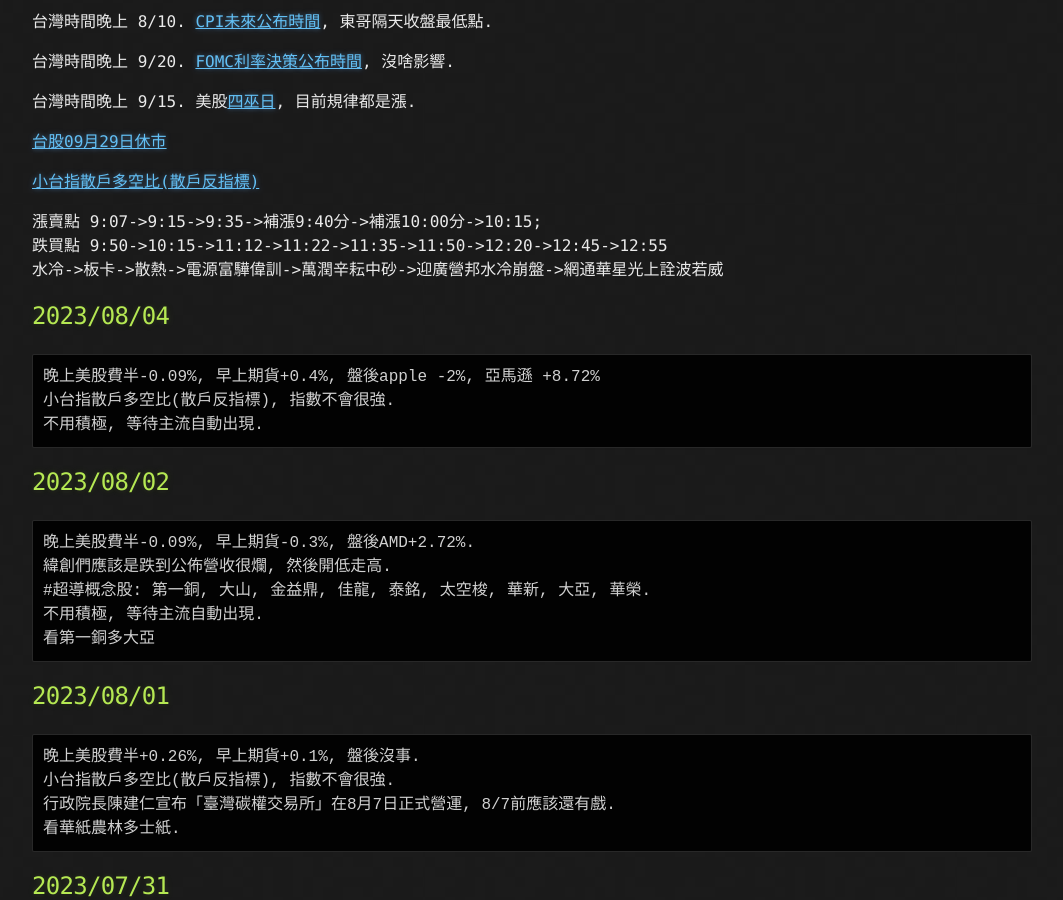
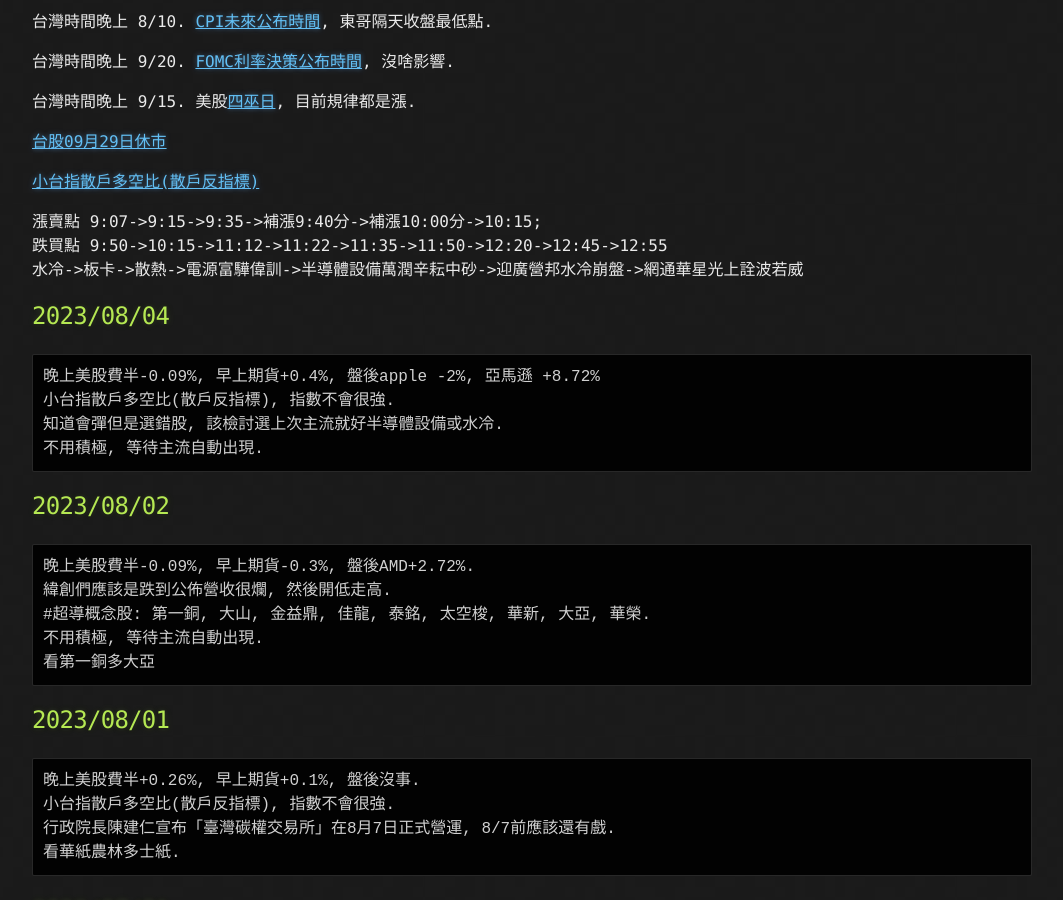
Before and after one commit to lepg5487/Stock_God, a Jekyll site: the page built from index.md, in a window 1280 px wide and 900 px high, scrolled down 328 px. Shown: the whole window, without its empty margins (108-1171 px from the left). Built offline with Jekyll 4.4.1, drawn with Linux system fonts in a browser that asks for light colours; our own code applies the rules of GitHub Pages for plain Markdown files.

Commit message:
Update index.md

````diff
--- a/index.md
+++ b/index.md
@@ -18,12 +18,13 @@ layout: testlayouts
 
 漲賣點 9:07->9:15->9:35->補漲9:40分->補漲10:00分->10:15;
 跌買點 9:50->10:15->11:12->11:22->11:35->11:50->12:20->12:45->12:55
-水冷->板卡->散熱->電源富驊偉訓->萬潤辛耘中砂->迎廣營邦水冷崩盤->網通華星光上詮波若威
+水冷->板卡->散熱->電源富驊偉訓->半導體設備萬潤辛耘中砂->迎廣營邦水冷崩盤->網通華星光上詮波若威
 
 ## 2023/08/04
 ```
 晚上美股費半-0.09%, 早上期貨+0.4%, 盤後apple -2%, 亞馬遜 +8.72%
 小台指散戶多空比(散戶反指標), 指數不會很強.
+知道會彈但是選錯股, 該檢討選上次主流就好半導體設備或水冷.
 不用積極, 等待主流自動出現.
 ```
 
````
